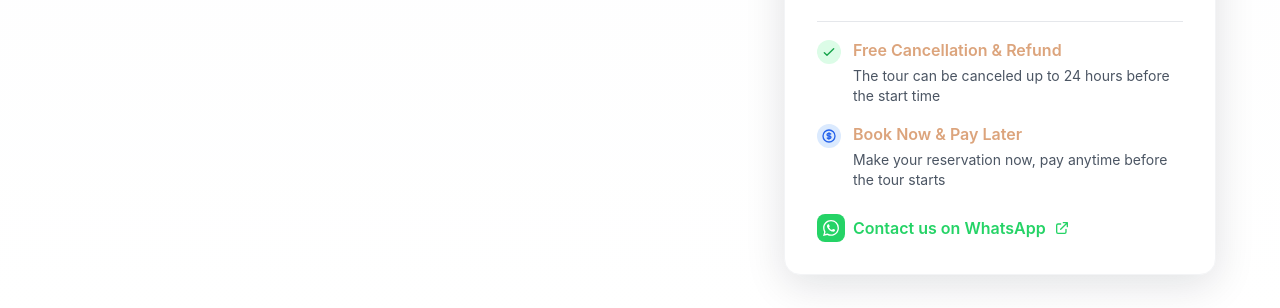
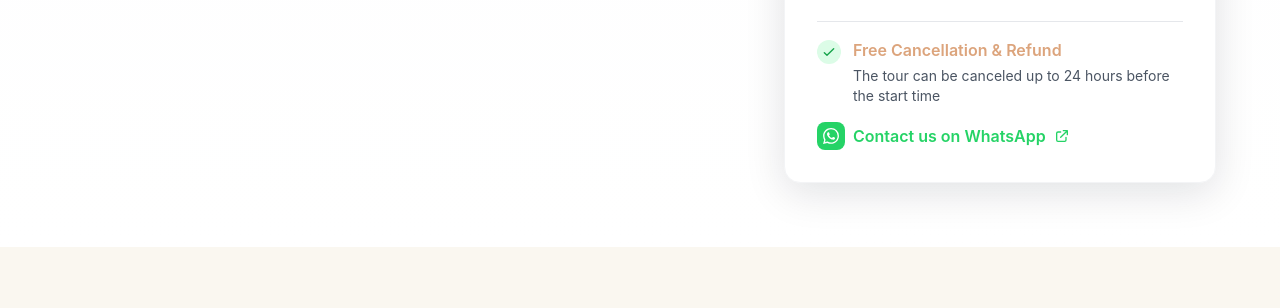
Before and after one commit to onurrs/capahenas-demo, a plain HTML site: page balloon-tours/balloon-private.html in a window 1280 px wide. Shown: the part 2284-2592 px from the top of the page. Drawn offline with nearby package versions, Linux system fonts and the light colour scheme; some packages are replaced by stand-ins of ours; a script that the page names is missing.

Commit message:
Mobile Header Menu Text

```diff
--- a/balloon-tours/balloon-private.html
+++ b/balloon-tours/balloon-private.html
@@ -187,6 +187,7 @@
         </a>
       </div>
       <div class="flex items-center gap-3">
+        <span class="md:hidden text-sm font-medium text-gray-700">Menu</span>
         <button id="mobile-menu-btn" aria-label="Menu"
           class="md:hidden inline-flex items-center justify-center w-12 h-12 rounded-2xl bg-gradient-to-r from-accent1/10 to-accent2/10 border border-accent1/20 hover:from-accent1/20 hover:to-accent2/20 transition-all duration-300 shadow-lg">
           <svg class="w-6 h-6 text-accent1" fill="none" stroke="currentColor" viewBox="0 0 24 24">
@@ -746,20 +747,6 @@
                         </div>
                       </div>
 
-                      <!-- Book Now Pay Later -->
-                      <div class="flex items-start gap-3">
-                        <div class="w-6 h-6 bg-blue-100 rounded-full flex items-center justify-center flex-shrink-0 mt-0.5">
-                          <svg class="w-4 h-4 text-blue-600" fill="none" stroke="currentColor" viewBox="0 0 24 24">
-                            <path stroke-linecap="round" stroke-linejoin="round" stroke-width="2" d="M12 8c-1.657 0-3 .895-3 2s1.343 2 3 2 3 .895 3 2-1.343 2-3 2m0-8c1.11 0 2.08.402 2.599 1M12 8V7m0 1v8m0 0v1m0-1c-1.11 0-2.08-.402-2.599-1M21 12a9 9 0 11-18 0 9 9 0 0118 0z"/>
-                          </svg>
-                        </div>
-                        <div>
-                          <h5 class="font-semibold text-accent1 mb-1">Book Now & Pay Later</h5>
-                          <p class="text-sm text-gray-600">Make your reservation now, pay anytime before the tour starts</p>
-                        </div>
-                      </div>
-                    </div>
-
                     <!-- WhatsApp Contact -->
                     <div class="text-left">
                       <a href="https://wa.me/903842712155?text=Hey%20Capahenas%20Travel%2C%20I%20wanted%20to%20contact%20you%20about%20your%20*Private%20Balloon%20Tour*"
```
Also changed, not shown: balloon-tours/balloon-comfort.html (+1 -12 lines), balloon-tours/balloon-standard.html (+1 -14 lines), cappadocia-tours/atv-tour.html (+1 -0 lines), cappadocia-tours/camel-tour.html (+1 -0 lines), cappadocia-tours/classic-car.html (+1 -0 lines), cappadocia-tours/dervish-show.html (+1 -0 lines), cappadocia-tours/green-tour.html (+1 -0 lines), cappadocia-tours/horse-riding.html (+1 -0 lines), cappadocia-tours/jeep-safari.html (+1 -0 lines), cappadocia-tours/red-tour.html (+1 -0 lines), destinations/goreme-museum.html (+1 -0 lines), index.html (+1 -0 lines).
